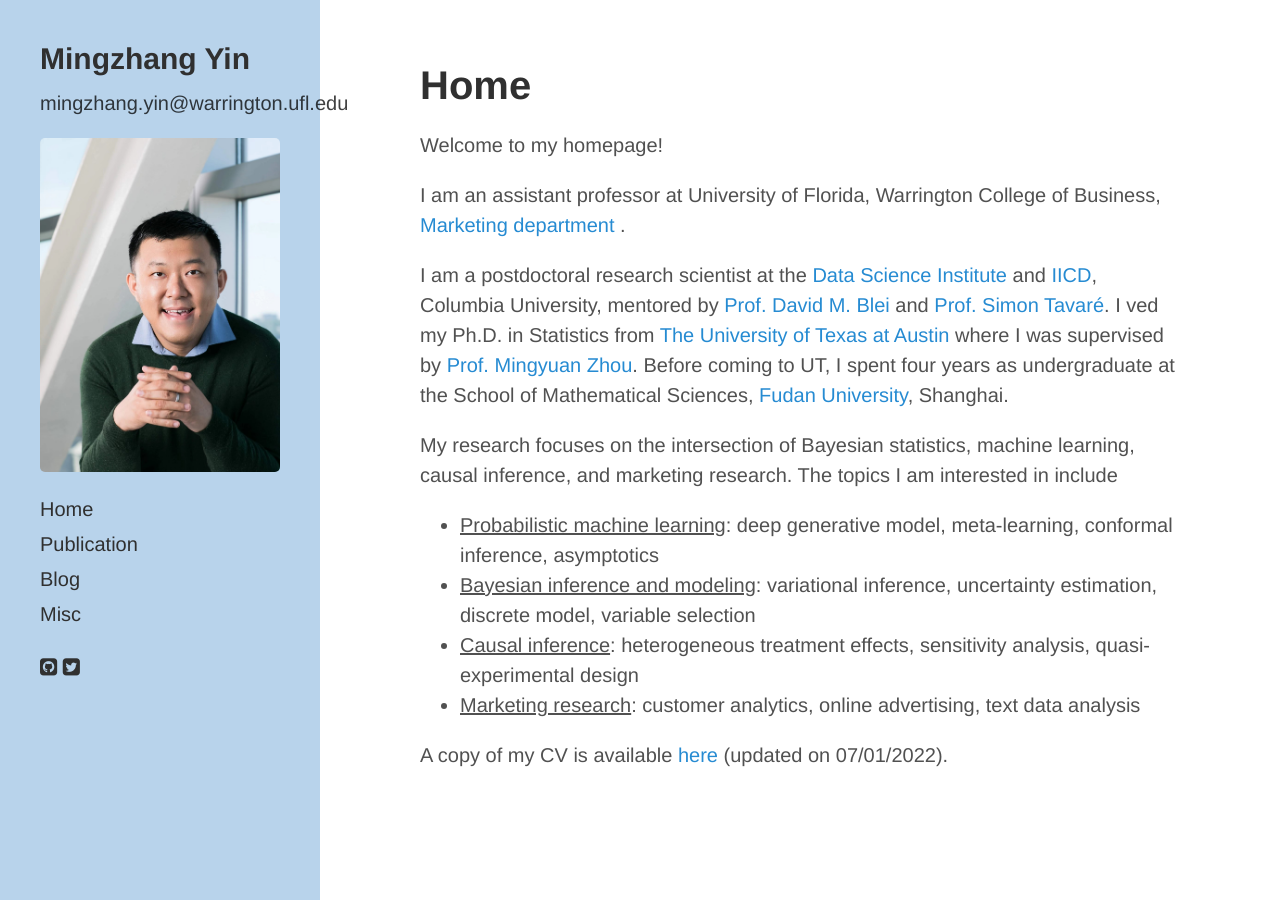
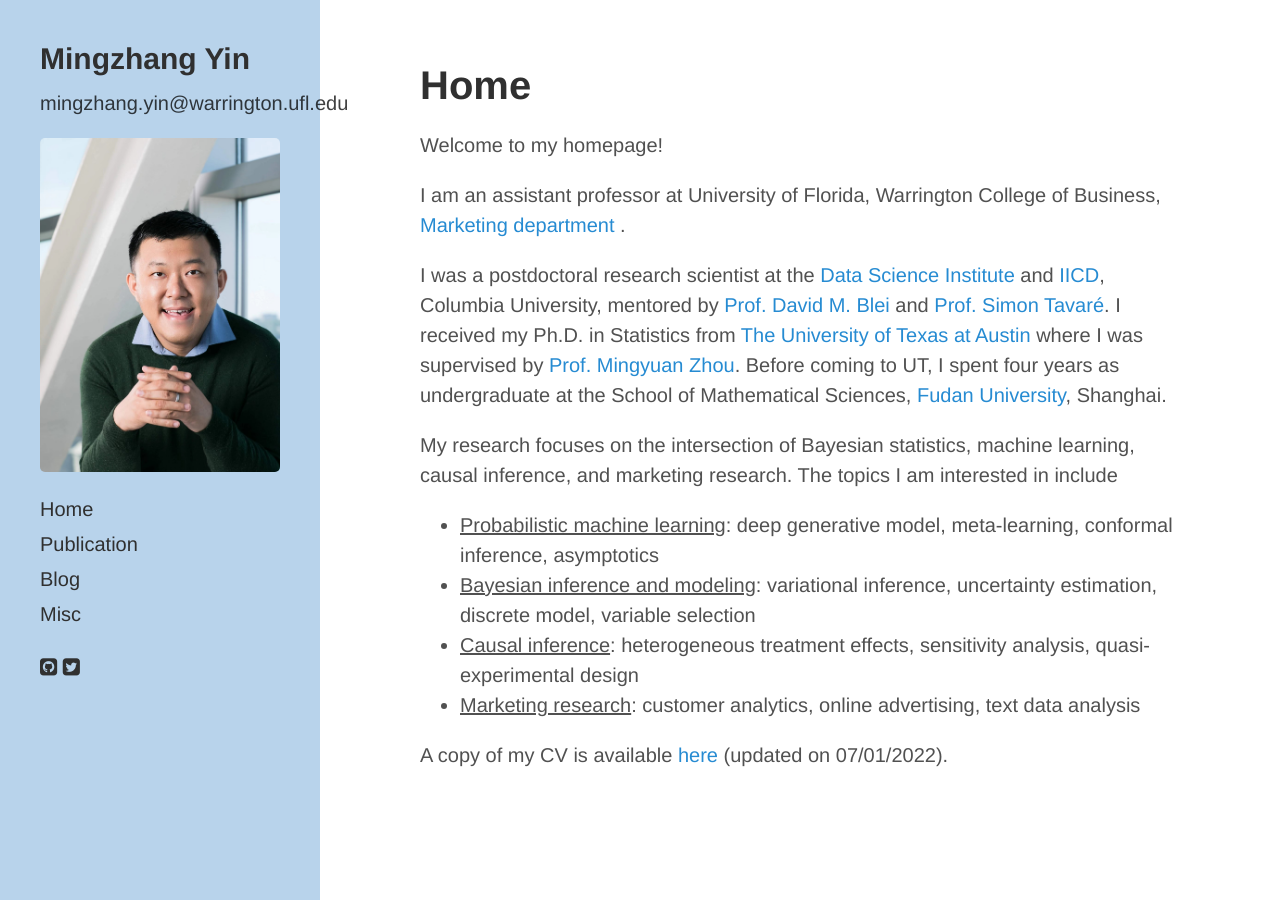
Before and after one commit to mingzhang-yin/mingzhang-yin.github.io, a Jekyll site: the page built from index.md, in a window 1280 px wide. Built offline with Jekyll 4.4.1, drawn with Linux system fonts in a browser that asks for light colours; nearby versions of some CDN libraries; a style sheet for code colours, icons or effects is not loaded.

Commit message:
Update index.md

```diff
--- a/index.md
+++ b/index.md
@@ -14,7 +14,7 @@ title: Home
 
  <p> I am an assistant professor at University of Florida, Warrington College of Business, <a href="https://warrington.ufl.edu/marketing-department/">Marketing department </a>. </p>
 
-<p>  I am a postdoctoral research scientist at the <a href="https://datascience.columbia.edu">Data Science Institute</a> and <a href="https://cancerdynamics.columbia.edu">IICD</a>, Columbia University, mentored by <a href="http://www.cs.columbia.edu/~blei/">Prof. David M. Blei</a> and <a href="https://en.wikipedia.org/wiki/Simon_Tavaré">Prof. Simon Tavaré</a>. I ved my Ph.D. in Statistics from <a href="https://www.utexas.edu">The University of Texas at Austin</a> where I was supervised by <a href="https://mingyuanzhou.github.io">Prof. Mingyuan Zhou</a>.  Before coming to UT, I spent four years as undergraduate at the  School of Mathematical Sciences, <a href="http://www.fudan.edu.cn/en/"> Fudan University</a>, Shanghai. </p>
+<p>  I was a postdoctoral research scientist at the <a href="https://datascience.columbia.edu">Data Science Institute</a> and <a href="https://cancerdynamics.columbia.edu">IICD</a>, Columbia University, mentored by <a href="http://www.cs.columbia.edu/~blei/">Prof. David M. Blei</a> and <a href="https://en.wikipedia.org/wiki/Simon_Tavaré">Prof. Simon Tavaré</a>. I received my Ph.D. in Statistics from <a href="https://www.utexas.edu">The University of Texas at Austin</a> where I was supervised by <a href="https://mingyuanzhou.github.io">Prof. Mingyuan Zhou</a>.  Before coming to UT, I spent four years as undergraduate at the  School of Mathematical Sciences, <a href="http://www.fudan.edu.cn/en/"> Fudan University</a>, Shanghai. </p>
 
 
 
```
